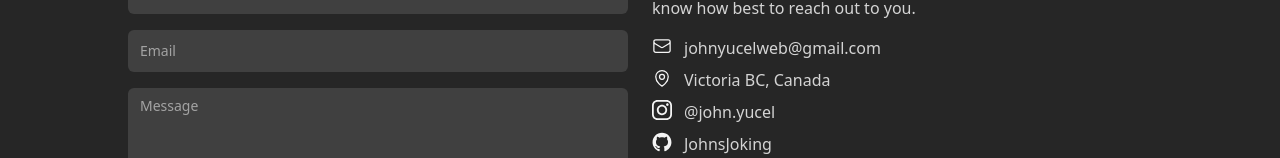
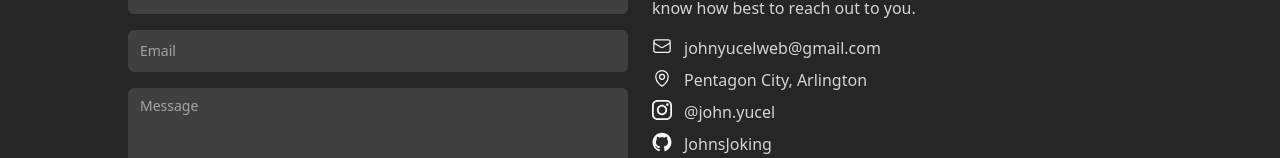
Before and after one commit to JohnsJoking/JohnsJoking.github.io, a Next.js app: page / in a window 1280 px wide. Shown: the part 3972-4130 px from the top of the page. Built offline with nearby package versions, Linux system fonts and the light colour scheme.

Commit message:
Update data.tsx

```diff
--- a/src/data/data.tsx
+++ b/src/data/data.tsx
@@ -338,8 +338,8 @@ export const contact: ContactSection = {
     },
     {
       type: ContactType.Location,
-      text: 'Victoria BC, Canada',
-      href: 'https://www.google.ca/maps/place/Victoria,+BC/@48.4262362,-123.376775,14z',
+      text: 'Pentagon City, Arlington',
+      href: 'https://www.google.com/maps/place/Pentagon+City,+Arlington,+VA+22202/@38.8620213,-77.0612544,16z',
     },
     {
       type: ContactType.Instagram,
```
